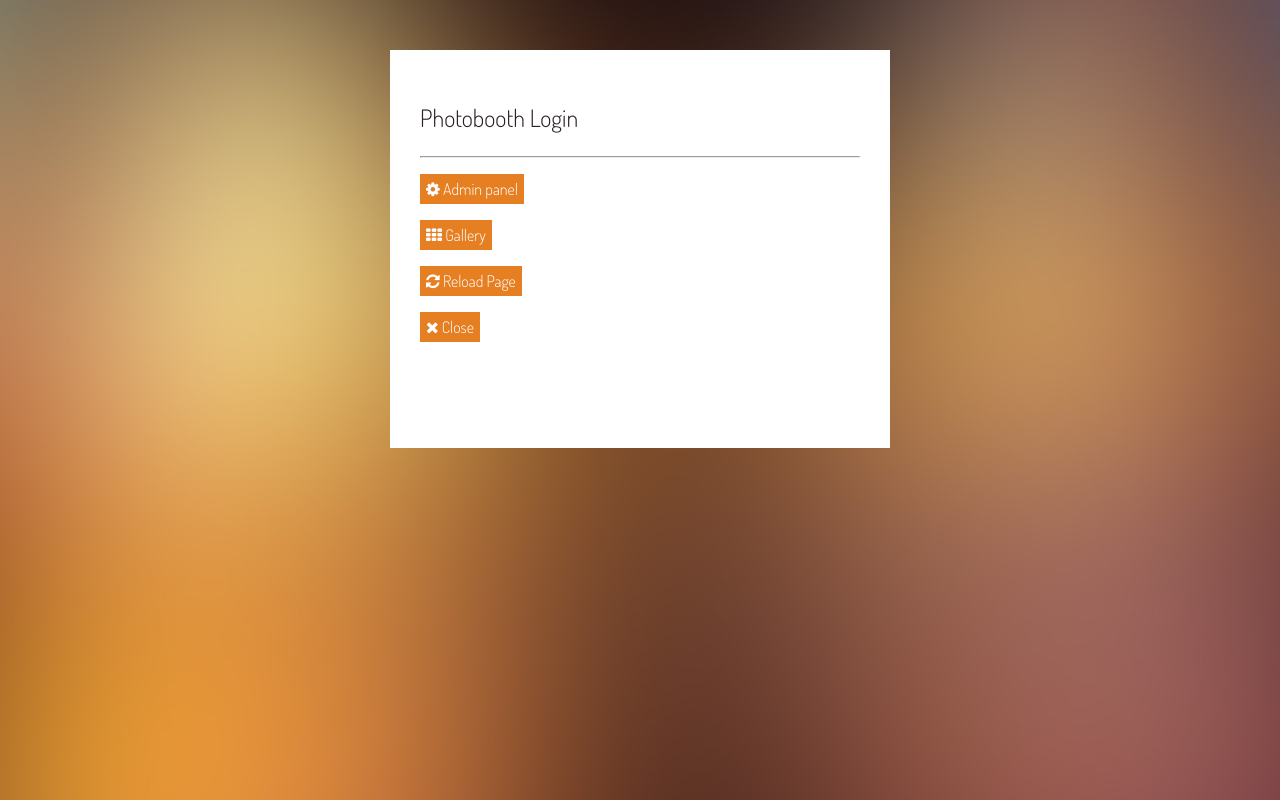
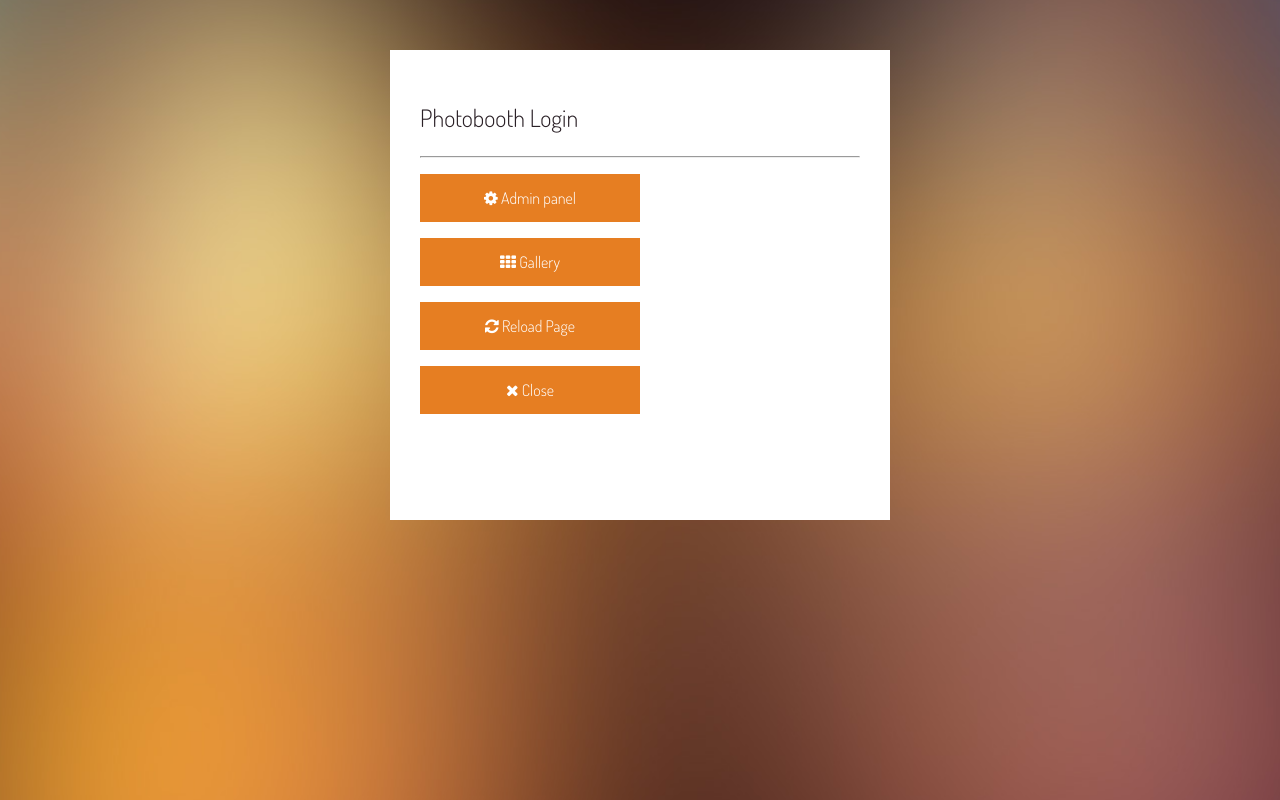
Before and after one commit to PhotoboothProject/photobooth, a PHP site: page /login.php in a window 1280 px wide. Run offline with PHP 8.4, Linux system fonts and the light colour scheme; style sheets or scripts are compiled from the project's sources; some libraries are stand-ins or nearby versions.

Commit message:
login: properly style buttons
Change-Id: I18f1799cde6f7309b29be4bcbe34466120b75ea6

```diff
--- a/login.php
+++ b/login.php
@@ -71,17 +71,18 @@ if (isset($_POST['submit'])) {
 					echo '<p style="color: red;"><span data-l10n="login_invalid"></span></p>';
 				} ?>
 			</form>
+			<hr>
 			<?php endif; ?>
 			<?php if(!$config['protect_admin'] || !$config['login_enabled'] || (isset($_SESSION['auth']) && $_SESSION['auth'] === true)): ?>
-			<p><a href="admin/index.php" class="btn btn--tiny btn--flex"><i class="fa fa-cog"></i> <span data-l10n="admin_panel"></span></a></p>
+			<p><a href="admin/index.php" class="btn btn--login"><i class="fa fa-cog"></i> <span data-l10n="admin_panel"></span></a></p>
 			<?php endif; ?>
-			<p><a href="gallery.php" class="btn btn--tiny btn--flex"><i class="fa fa-th"></i> <span data-l10n="gallery"></span></a></p>
-			<p><a href="login.php" class="btn btn--tiny btn--flex"><i class="fa fa-refresh"></i> <span data-l10n="reload"></span></a></p>
+			<p><a href="gallery.php" class="btn btn--login"><i class="fa fa-th"></i> <span data-l10n="gallery"></span></a></p>
+			<p><a href="login.php" class="btn btn--login"><i class="fa fa-refresh"></i> <span data-l10n="reload"></span></a></p>
 			<?php if(!$config['protect_index'] || !$config['login_enabled'] || (isset($_SESSION['auth']) && $_SESSION['auth'] === true)): ?>
-			<p><a href="./" class="btn btn--tiny btn--flex" ><i class="fa fa-times"></i> <span data-l10n="close"></span></a></p>
+			<p><a href="./" class="btn btn--login" ><i class="fa fa-times"></i> <span data-l10n="close"></span></a></p>
 			<?php endif; ?>
 			<?php if(isset($_SESSION['auth']) && $_SESSION['auth'] === true): ?>
-			<p><a href="logout.php" class="btn btn--tiny btn--flex"><i class="fa fa-sign-out"></i> <span data-l10n="logout"></span></a></p>
+			<p><a href="logout.php" class="btn btn--login"><i class="fa fa-sign-out"></i> <span data-l10n="logout"></span></a></p>
 			<?php endif; ?>
 		</div>
 
--- a/resources/sass/partials/_button.scss
+++ b/resources/sass/partials/_button.scss
@@ -20,6 +20,11 @@
 
     &--flex {
         width: auto;
+    }
+
+    &--login {
+        padding: 12px 18px;
+        width: 50%;
     }
 
     &:active,
```
